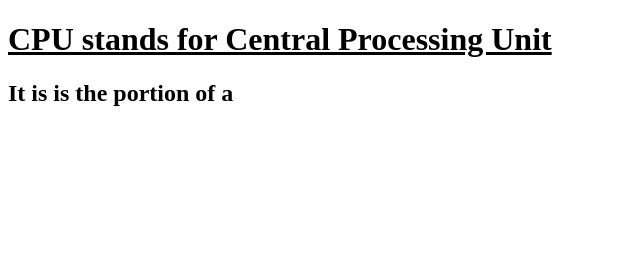
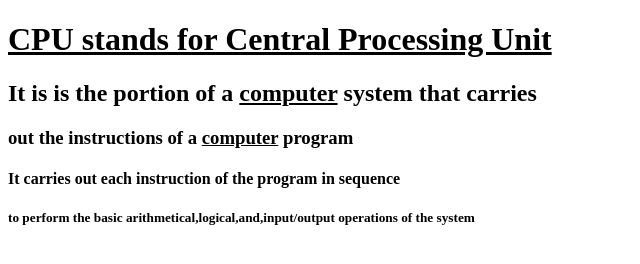
Before and after one commit to iamneo-production/cabbfadddadaeccdfffebaeceaec, a website: page public/index.html in a window 1280 px wide. Shown: the whole page, without its empty margins (0-640 px from the left). Drawn offline with Linux system fonts and the light colour scheme.

Commit message:
Backup Commit

```diff
--- a/public/index.html
+++ b/public/index.html
@@ -11,7 +11,10 @@
 <body>
     <p>
         <h1><u>CPU stands for Central Processing Unit</u></h1>
-        <h2>It is  is the portion of a </h2>
+        <h2>It is  is the portion of a <u>computer</u> system that carries</h2>
+        <h3>out the instructions of a <u>computer</u> program</h3>
+        <h4>It carries out each instruction of the program in sequence</h4>
+        <h5>to perform the basic arithmetical,logical,and,input/output operations of the system</h5>
     </p>
 
 </body>
```
